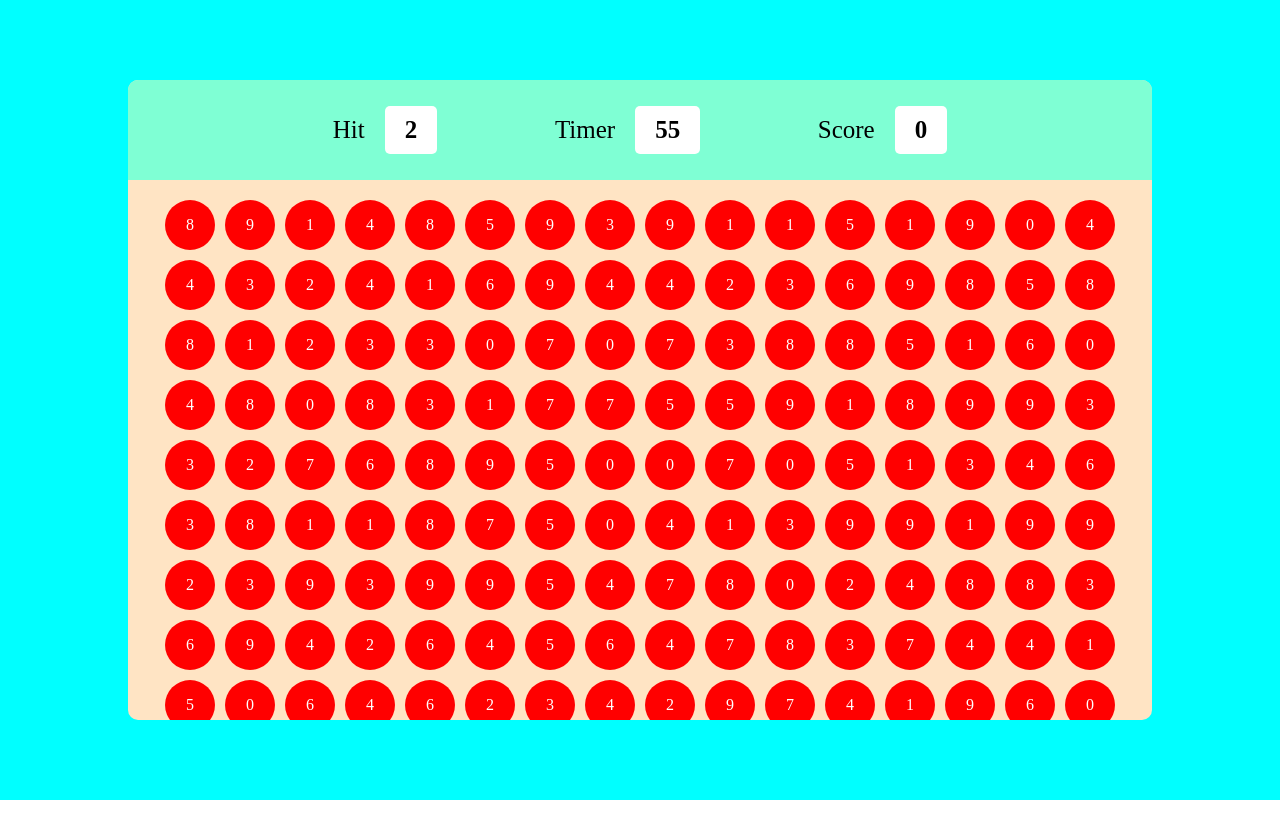
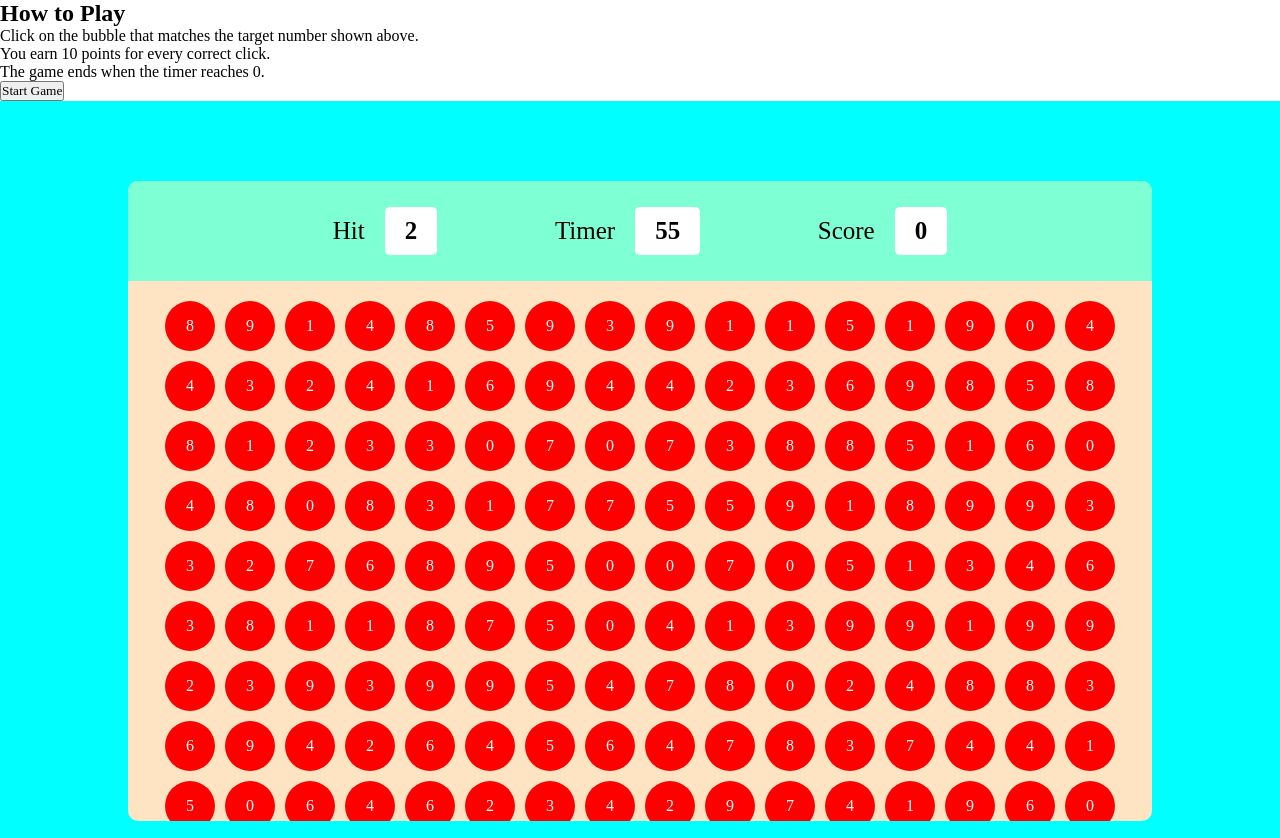
Before and after one commit to PremanshBehl/Bubble_Game, a plain HTML site: page index.html in a window 1280 px wide. Before the commit the page ends 800 px from the top, so only its background shows below. Drawn offline with Linux system fonts and the light colour scheme.

Commit message:
Added instructions

```diff
--- a/index.html
+++ b/index.html
@@ -7,6 +7,16 @@
   <link rel="stylesheet" href="style.css">
 </head>
 <body>
+  <body>
+  <div id="instructions" class="overlay">
+    <div class="instructions-content">
+        <h2>How to Play</h2>
+        <p>Click on the bubble that matches the target number shown above.</p>
+        <p>You earn 10 points for every correct click.</p>
+        <p>The game ends when the timer reaches 0.</p>
+        <button id="startGame">Start Game</button>
+    </div>
+</div>
   <div id="main">
       <div id="panel">
         <div id="ptop">
```
